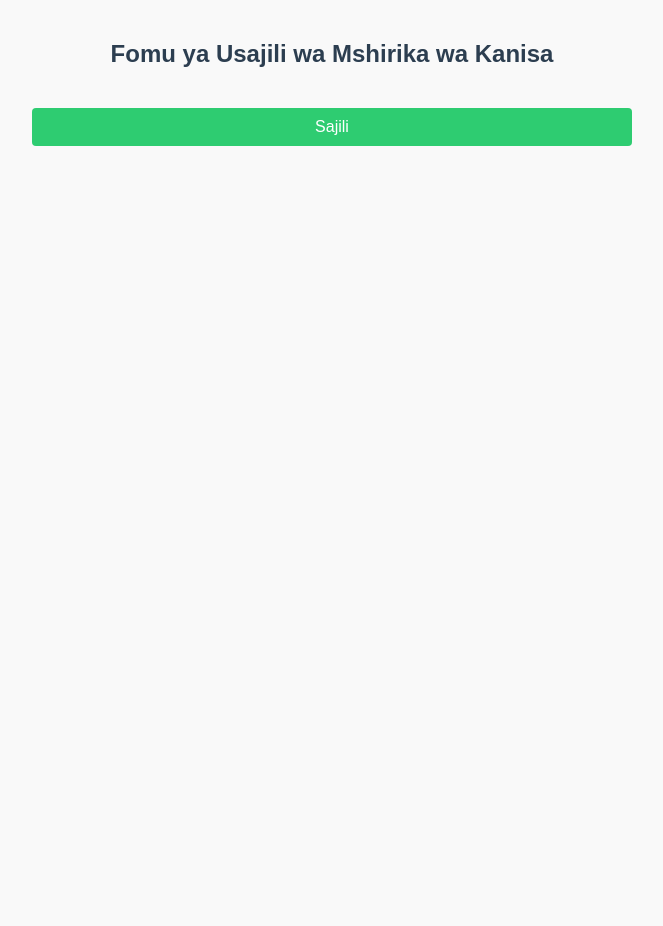
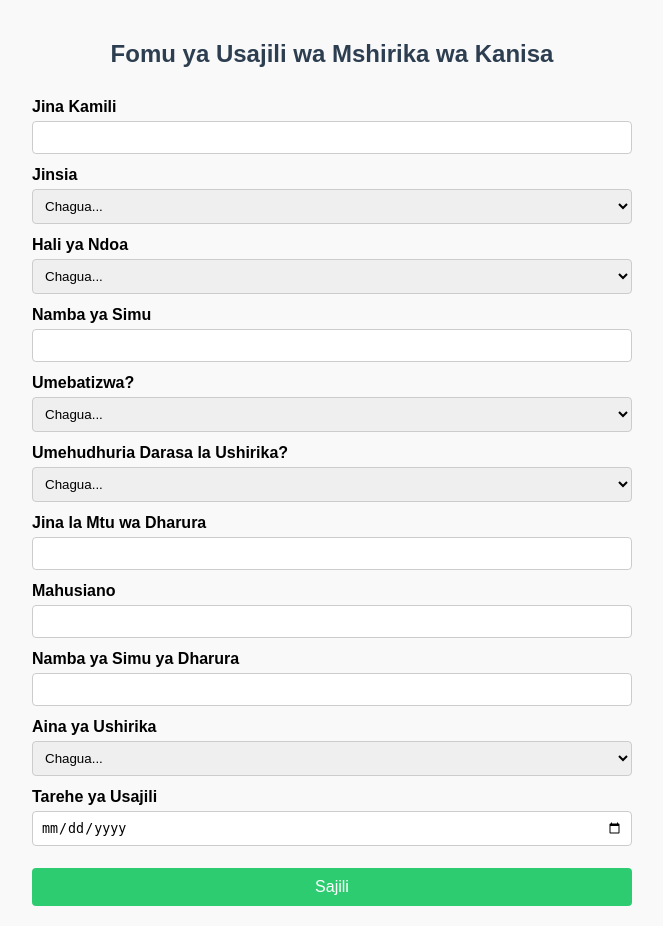
Before and after one commit to dkomics/church-portal, a Django app: page /signup/ in a window 1280 px wide. Shown: the whole page, without its empty margins (308-971 px from the left). Before the commit the page ends 146 px from the top, so only its background shows below. Run offline with Django 5.2, Linux system fonts and the light colour scheme.

Commit message:
Improve signup form: inline validation and error display

```diff
--- a/membership/templates/membership/register.html
+++ b/membership/templates/membership/register.html
@@ -24,11 +24,16 @@
       margin-top: 10px;
       font-weight: bold;
     }
-    input, select, textarea {
+    input, select {
       padding: 8px;
       margin-top: 5px;
       border: 1px solid #ccc;
       border-radius: 4px;
+    }
+    .error {
+      color: #e74c3c;
+      font-size: 0.9em;
+      margin-top: 2px;
     }
     button {
       margin-top: 20px;
@@ -47,10 +52,75 @@
 </head>
 <body>
   <h2>Fomu ya Usajili wa Mshirika wa Kanisa</h2>
-  <form id="memberForm">
-    <!-- [Form fields stay the same] -->
+  <form id="memberForm" novalidate>
+    <label for="full_name">Jina Kamili</label>
+    <input type="text" id="full_name" name="full_name" required>
+    <div class="error" id="error-full_name"></div>
 
-    <!-- [Your form inputs go here, unchanged for brevity] -->
+    <label for="gender">Jinsia</label>
+    <select id="gender" name="gender" required>
+      <option value="">Chagua...</option>
+      <option value="Male">Mwanaume</option>
+      <option value="Female">Mwanamke</option>
+      <option value="Prefer not to say">Sipendi kusema</option>
+    </select>
+    <div class="error" id="error-gender"></div>
+
+    <label for="marital_status">Hali ya Ndoa</label>
+    <select id="marital_status" name="marital_status" required>
+      <option value="">Chagua...</option>
+      <option value="Single">Bila ndoa</option>
+      <option value="Married">Kwenye ndoa</option>
+      <option value="Divorced">Talaka</option>
+      <option value="Widowed">Mjane</option>
+    </select>
+    <div class="error" id="error-marital_status"></div>
+
+    <label for="phone">Namba ya Simu</label>
+    <input type="tel" id="phone" name="phone" required>
+    <div class="error" id="error-phone"></div>
+
+    <label for="baptized">Umebatizwa?</label>
+    <select id="baptized" name="baptized" required>
+      <option value="">Chagua...</option>
+      <option value="Yes">Ndio</option>
+      <option value="No">Hapana</option>
+    </select>
+    <div class="error" id="error-baptized"></div>
+
+    <label for="membership_class">Umehudhuria Darasa la Ushirika?</label>
+    <select id="membership_class" name="membership_class" required>
+      <option value="">Chagua...</option>
+      <option value="Yes">Ndio</option>
+      <option value="No">Hapana</option>
+      <option value="Not Yet">Bado</option>
+    </select>
+    <div class="error" id="error-membership_class"></div>
+
+    <label for="emergency_name">Jina la Mtu wa Dharura</label>
+    <input type="text" id="emergency_name" name="emergency_name" required>
+    <div class="error" id="error-emergency_name"></div>
+
+    <label for="emergency_relation">Mahusiano</label>
+    <input type="text" id="emergency_relation" name="emergency_relation" required>
+    <div class="error" id="error-emergency_relation"></div>
+
+    <label for="emergency_phone">Namba ya Simu ya Dharura</label>
+    <input type="tel" id="emergency_phone" name="emergency_phone" required>
+    <div class="error" id="error-emergency_phone"></div>
+
+    <label for="membership_type">Aina ya Ushirika</label>
+    <select id="membership_type" name="membership_type" required>
+      <option value="">Chagua...</option>
+      <option value="New">Mshirika Mpya</option>
+      <option value="Transfer">Aliyehamia</option>
+      <option value="Returning">Anayerudi</option>
+    </select>
+    <div class="error" id="error-membership_type"></div>
+
+    <label for="registration_date">Tarehe ya Usajili</label>
+    <input type="date" id="registration_date" name="registration_date" required>
+    <div class="error" id="error-registration_date"></div>
 
     <button type="submit">Sajili</button>
   </form>
@@ -58,27 +128,30 @@
   <script>
     document.getElementById("memberForm").addEventListener("submit", async function(event) {
       event.preventDefault();
-      const formData = new FormData(event.target);
+      // Clear previous errors
+      document.querySelectorAll('.error').forEach(div => div.textContent = '');
+
+      const form = event.target;
+      const formData = new FormData(form);
       const data = {};
-      formData.forEach((value, key) => {
-        data[key] = value;
-      });
+      formData.forEach((value, key) => data[key] = value);
 
       try {
         const response = await fetch("/api/register/", {
           method: "POST",
-          headers: {
-            "Content-Type": "application/json",
-          },
+          headers: { "Content-Type": "application/json" },
           body: JSON.stringify(data),
         });
 
         if (response.ok) {
           alert("Usajili umefanikiwa!");
-          event.target.reset();
+          form.reset();
         } else {
-          const error = await response.json();
-          alert("Hitilafu: " + JSON.stringify(error));
+          const errors = await response.json();
+          Object.keys(errors).forEach(field => {
+            const el = document.getElementById(`error-${field}`);
+            if (el) el.textContent = errors[field].join(' ');
+          });
         }
       } catch (error) {
         alert("Mtandao umeshindwa: " + error.message);
```
